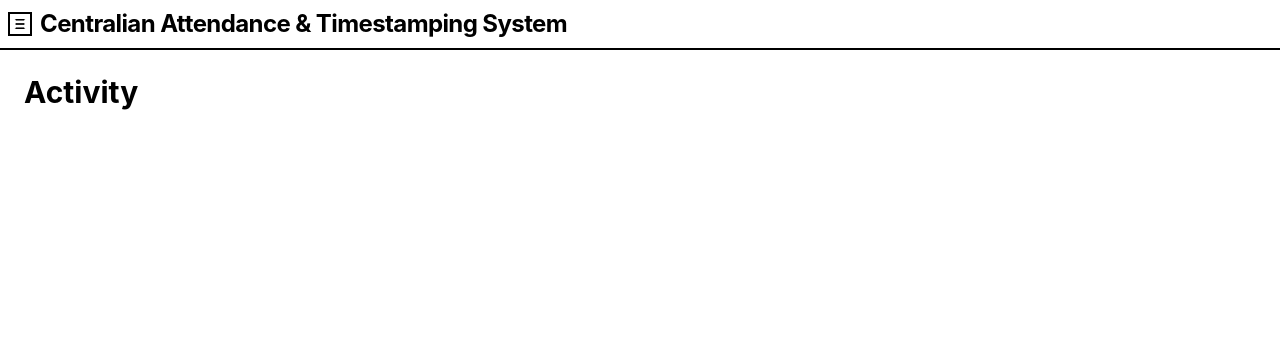
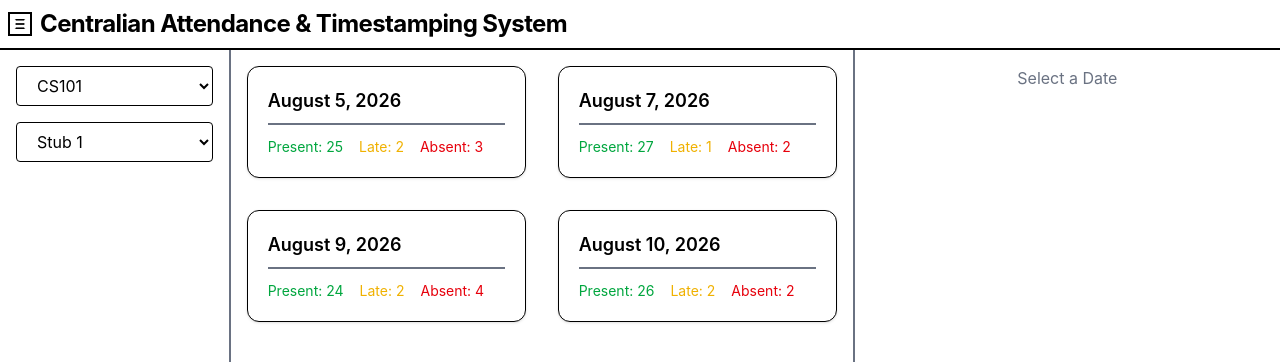
Before and after one commit to swcidd/Centralian_AttendanceAndTimestamping_System, a React (Vite) app: page / in a window 1280 px wide. Shown: the top 362 px of the page. Built offline with nearby package versions, Linux system fonts and the light colour scheme.

Commit message:
create basic activity page ui

```diff
--- /dev/null
+++ b/src/components/activity/ActivityCard.tsx
@@ -0,0 +1,40 @@
+interface ActivityCardProps {
+  id: number;
+  date: string;
+  present: number;
+  absent: number;
+  late: number;
+  onClick: (id: number) => void;
+}
+
+const ActivityCard = ({
+  id,
+  date,
+  present,
+  absent,
+  late,
+  onClick,
+}: ActivityCardProps) => {
+  return (
+    <div
+      onClick={() => onClick(id)}
+      className="w-full rounded-xl border bg-white p-5 text-left shadow-sm transition hover:scale-105"
+    >
+      <div className="flex flex-col space-y-3">
+        <h3 className="border-b-2 border-gray-500 pb-2 text-lg font-semibold">
+          {date}
+        </h3>
+
+        <div className="flex gap-4 text-sm">
+          <span className="text-green-600">Present: {present}</span>
+
+          <span className="text-yellow-500">Late: {late}</span>
+
+          <span className="text-red-600">Absent: {absent}</span>
+        </div>
+      </div>
+    </div>
+  );
+};
+
+export default ActivityCard;
--- /dev/null
+++ b/src/components/activity/ActivityDetails.tsx
@@ -0,0 +1,40 @@
+type Student = {
+  id: number;
+  name: string;
+  status: "Present" | "Late" | "Absent";
+};
+
+interface ActivityDetailsProps {
+  date: string;
+  students: Student[];
+};
+
+const ActivityDetails = ({ date, students }: ActivityDetailsProps) => {
+  return (
+    <div className="rounded-xl border bg-white p-6 shadow-sm">
+      <h2 className="mb-6 text-xl font-semibold">{date}</h2>
+
+      <table className="w-full">
+        <thead>
+          <tr className="border-b text-left">
+            <th className="px-3 py-3">Student</th>
+
+            <th className="px-3 py-3">Status</th>
+          </tr>
+        </thead>
+
+        <tbody>
+          {students.map((student) => (
+            <tr key={student.id} className="border-b">
+              <td className="px-3 py-3">{student.name}</td>
+
+              <td className="px-3 py-3">{student.status}</td>
+            </tr>
+          ))}
+        </tbody>
+      </table>
+    </div>
+  );
+};
+
+export default ActivityDetails;
--- a/src/components/activity/ActivityFilters.tsx
+++ b/src/components/activity/ActivityFilters.tsx
@@ -1,9 +1,22 @@
 const ActivityFilters = () => {
   return (
-    <div>
+    <div className="flex flex-col gap-4">
+      <select className="rounded border px-4 py-2">
+        <option value="" disabled>
+          Course
+        </option>
+        <option>CS101</option>
+        <option>IT201</option>
+      </select>
+      <select className="rounded border px-4 py-2">
+        <option value="" disabled>
+          Stub Code
+        </option>
+        <option>Stub 1</option>
+        <option>Stub 2</option>
+      </select>
+    </div>
+  );
+};
 
-    </div>
-  )
-}
-
-export default ActivityFilters
+export default ActivityFilters;
--- /dev/null
+++ b/src/components/activity/ActivityGrid.tsx
@@ -0,0 +1,37 @@
+import ActivityCard from "./ActivityCard";
+
+export type Activity = {
+  id: number;
+  date: string;
+  present: number;
+  absent: number;
+  late: number;
+};
+
+interface ActivityGridProps {
+  activities: Activity[];
+  onActivitySelect: (id: number) => void;
+};
+
+const ActivityGrid = ({
+  activities,
+  onActivitySelect,
+}: ActivityGridProps) => {
+  return (
+    <div className="grid grid-cols-2 gap-8">
+      {activities.map((activity) => (
+        <ActivityCard
+          key={activity.id}
+          id={activity.id}
+          date={activity.date}
+          present={activity.present}
+          absent={activity.absent}
+          late={activity.late}
+          onClick={onActivitySelect}
+        />
+      ))}
+    </div>
+  );
+};
+
+export default ActivityGrid;
--- /dev/null
+++ b/src/components/tracking/TrackingButton.tsx
@@ -0,0 +1,10 @@
+
+const TrackingButton = () => {
+  return (
+    <button className="rounded bg-green-600 px-5 py-2 text-white hover:bg-green-700">
+      Start Scanning
+    </button>
+  );
+};
+
+export default TrackingButton;
--- a/src/components/tracking/TrackingFilters.tsx
+++ b/src/components/tracking/TrackingFilters.tsx
@@ -1,6 +1,5 @@
 const TrackingFilters = () => {
   return (
-    <div className="flex items-center justify-between gap-4">
     <div className="flex gap-4">
       <select className="rounded border px-4 py-2">
         <option value="" disabled>
@@ -17,11 +16,6 @@ const TrackingFilters = () => {
         <option>Stub 2</option>
       </select>
     </div>
-
-      <button className="rounded bg-green-600 px-5 py-2 text-white hover:bg-green-700">
-        Start Scanning
-      </button>
-    </div>
   );
 };
 
--- a/src/layouts/DashboardLayout.tsx
+++ b/src/layouts/DashboardLayout.tsx
@@ -9,11 +9,11 @@ const DashboardLayout = () => {
   const toggleSidebar = () => setIsSidebarOpen(!isSidebarOpen);
 
   return (
-    <div className="flex h-screen">
+    <div className="flex min-h-screen">
       <Sidebar isOpen={isSidebarOpen} toggleSidebar={toggleSidebar} />
       <div className="flex flex-1 flex-col">
         <Topbar toggleSidebar={toggleSidebar} />
-        <main className="flex-5 p-6">
+        <main className="flex-5">
           <Outlet />
         </main>
       </div>
--- a/src/pages/Activity.tsx
+++ b/src/pages/Activity.tsx
@@ -1,5 +1,96 @@
+import { useState } from "react";
+
+import ActivityFilters from "../components/activity/ActivityFilters";
+import ActivityGrid from "../components/activity/ActivityGrid";
+import ActivityDetails from "../components/activity/ActivityDetails";
+
+import type { Activity } from "../components/activity/ActivityGrid";
+
+const activities: Activity[] = [
+  {
+    id: 1,
+    date: "August 5, 2026",
+    present: 25,
+    absent: 3,
+    late: 2,
+  },
+  {
+    id: 2,
+    date: "August 7, 2026",
+    present: 27,
+    absent: 2,
+    late: 1,
+  },
+  {
+    id: 3,
+    date: "August 9, 2026",
+    present: 24,
+    absent: 4,
+    late: 2,
+  },
+  {
+    id: 4,
+    date: "August 10, 2026",
+    present: 26,
+    absent: 2,
+    late: 2,
+  },
+];
+
+const students = [
+  {
+    id: 1,
+    name: "Student #1",
+    status: "Present" as const,
+  },
+  {
+    id: 2,
+    name: "Student #2",
+    status: "Present" as const,
+  },
+  {
+    id: 3,
+    name: "Student #3",
+    status: "Late" as const,
+  },
+  {
+    id: 4,
+    name: "Student #4",
+    status: "Absent" as const,
+  },
+];
+
 const Activity = () => {
-  return <h1 className="text-3xl font-bold">Activity</h1>;
+  const [selectedActivityId, setSelectedActivityId] = useState<number | null>(
+    null,
+  );
+
+  const selectedActivity = activities.find(
+    (activity) => activity.id === selectedActivityId,
+  );
+
+  return (
+    <div className="flex min-h-screen space-y-6 divide-x-2 divide-gray-500">
+      <div className="flex-1 p-4">
+        <ActivityFilters />
+      </div>
+
+      <div className="flex-3 p-4">
+        <ActivityGrid
+          activities={activities}
+          onActivitySelect={setSelectedActivityId}
+        />
+      </div>
+
+      <div className="flex-2 p-4">
+        {selectedActivity ? (
+          <ActivityDetails date={selectedActivity.date} students={students} />
+        ) : (
+          <p className="flex justify-center text-gray-500">Select a Date</p>
+        )}
+      </div>
+    </div>
+  );
 };
 
 export default Activity;
--- a/src/pages/Tracking.tsx
+++ b/src/pages/Tracking.tsx
@@ -1,5 +1,6 @@
 import TrackingFilters from "../components/tracking/TrackingFilters";
 import TrackingTable from "../components/tracking/TrackingTable";
+import TrackingButton from "../components/tracking/TrackingButton";
 
 const students = [
   { id: 1, name: "Student #1", status: "Present" as const },
@@ -15,7 +16,10 @@ const students = [
 const Tracking = () => {
   return (
     <div className="space-y-6">
-      <TrackingFilters />
+      <div className="flex items-center justify-between gap-4">
+        <TrackingFilters />
+        <TrackingButton />
+      </div>
 
       <TrackingTable students={students} />
     </div>
```
Lines whose indentation alone changed are shown as unchanged.
